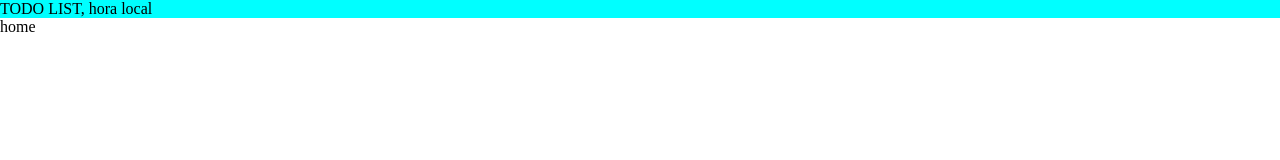
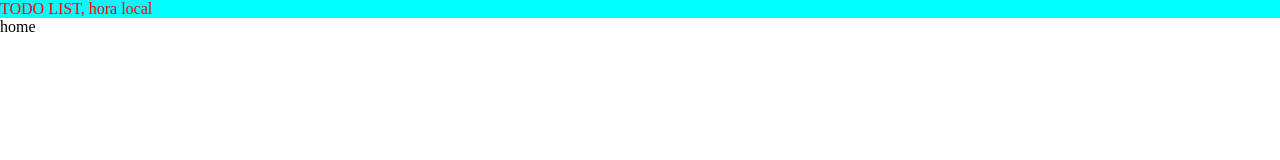
Before and after one commit to Jcouto97/TodoApp-Next.js, a Next.js app: page / in a window 1280 px wide. Shown: the top 160 px of the page. Built offline with nearby package versions, Linux system fonts and the light colour scheme.

Commit message:
styled components fixed with babel file

```diff
--- a/components/Header.tsx
+++ b/components/Header.tsx
@@ -1,5 +1,5 @@
 import type { NextPage } from "next";
-import { Container } from "../styles/Header";
+import { Container } from "../styles/Header.styles";
 
 const Header: NextPage = () => {
   return <Container>TODO LIST, hora local</Container>;
--- a/styles/Header.ts
+++ b/styles/Header.styles.ts
@@ -2,4 +2,5 @@ import styled from "styled-components";
 
 export const Container = styled.div`
   background-color: aqua;
+  color: red;
 `;
--- a/tsconfig.json
+++ b/tsconfig.json
@@ -15,6 +15,6 @@
     "jsx": "preserve",
     "incremental": true
   },
-  "include": ["next-env.d.ts", "**/*.ts", "**/*.tsx", "styles/Header.ts"],
+  "include": ["next-env.d.ts", "**/*.ts", "**/*.tsx", "styles/Header.styles.ts"],
   "exclude": ["node_modules"]
 }
```
Also changed, not shown: .babelrc (added).
